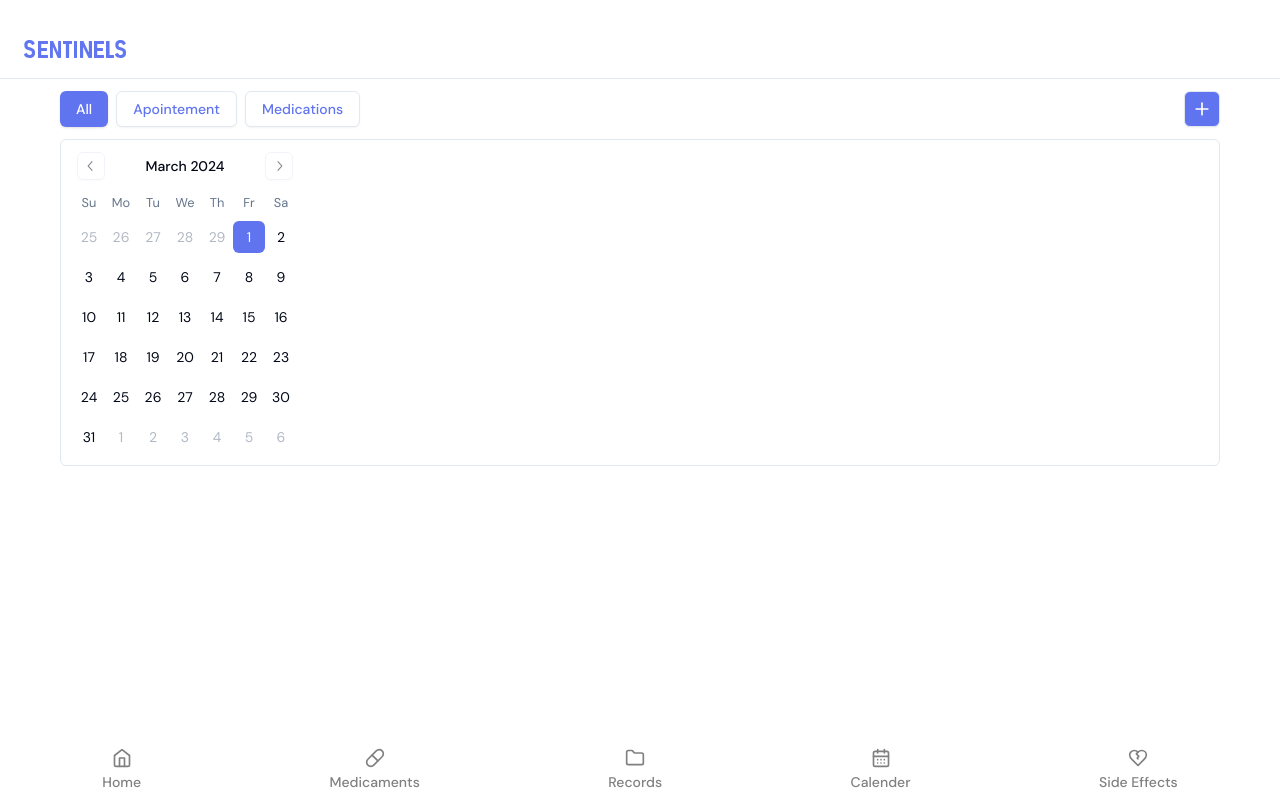
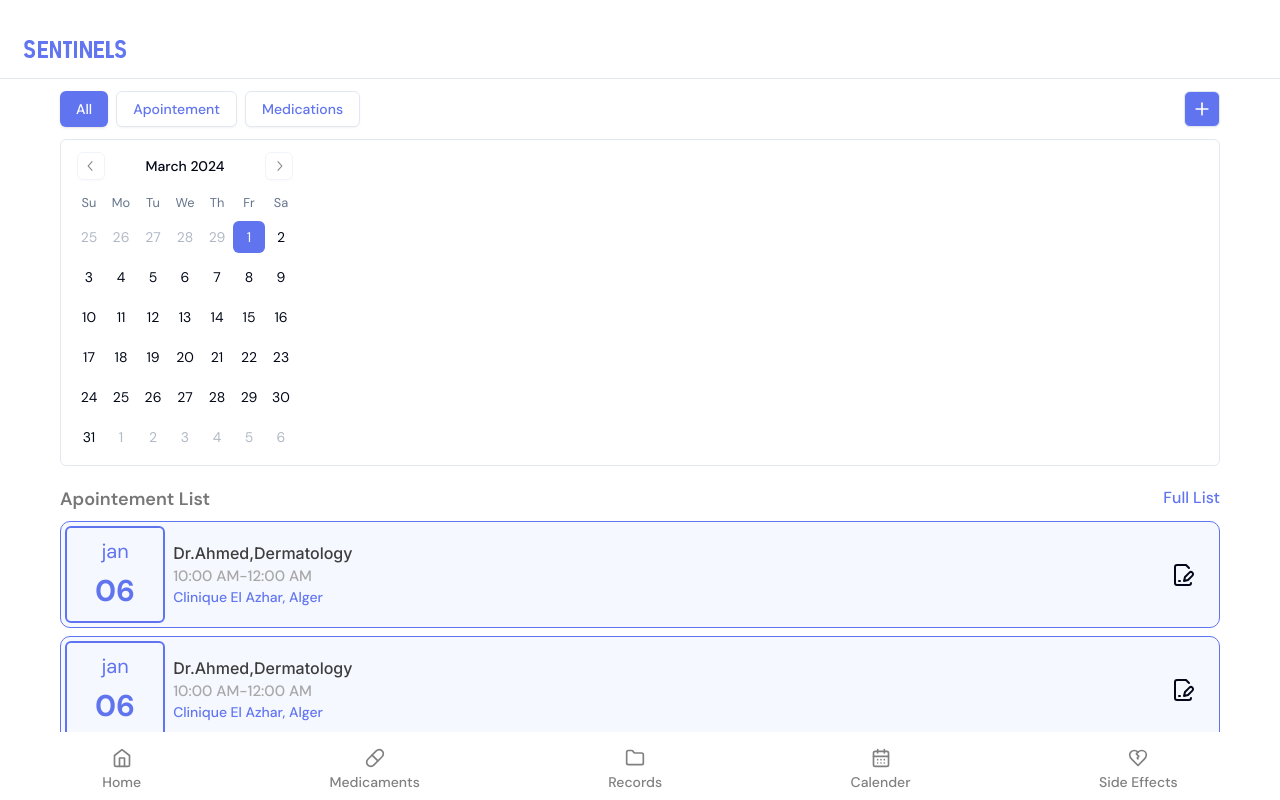
Before and after one commit to SofianeKhedim/sentinel, a React (Vite) app: page /calendar in a window 1280 px wide. Built offline with nearby package versions, Linux system fonts and the light colour scheme; no server answers.

Commit message:
pushing the apointemrnt page

```diff
--- a/src/components/ui/calendar.tsx
+++ b/src/components/ui/calendar.tsx
@@ -29,11 +29,11 @@ function Calendar({
         ),
         nav_button_previous: "absolute left-1",
         nav_button_next: "absolute right-1",
-        table: "w-full border-collapse space-y-1",
-        head_row: "flex",
+        table: "w-full justify-between border-collapse space-y-1",
+        head_row: "flex justify-between w-full",
         head_cell:
           "text-muted-foreground rounded-md w-8 font-normal text-[0.8rem]",
-        row: "flex w-full mt-2",
+        row: "flex w-full justify-between mt-2",
         cell: cn(
           "relative p-0 text-center text-sm focus-within:relative focus-within:z-20 [&:has([aria-selected])]:bg-accent [&:has([aria-selected].day-outside)]:bg-accent/50 [&:has([aria-selected].day-range-end)]:rounded-r-md",
           props.mode === "range"
--- /dev/null
+++ b/src/pages/Calender/components/Apointement.tsx
@@ -0,0 +1,20 @@
+import { FilePenLine } from "lucide-react"
+
+export default function Apointement() {
+  return (
+    <div className="bg-[#F6F8FF] font-Inter  border border-primary rounded-[10px] flex flex-row items-center justify-between  py-1 pl-1 pr-6">
+        <div className="flex flex-row gap-2 ">
+            <div className="flex text-center  gap-0.5 flex-col px-7 py-2 border-2 border-primary rounded-md">
+                <h3 className="text-[20px] font-[400] text-primary">jan</h3>
+                <h3 className="text-[30px] font-[700] text-primary">06</h3>
+            </div>
+            <div className="flex flex-col justify-center">
+                <h2 className="text-[#3D3D3D] font-[500] text-[16px] font-Inter">Dr.Ahmed,Dermatology</h2>
+                <h4 className="text-[#A7A7A7] text-[15px] font-[500]">10:00 AM-12:00 AM</h4>
+                <p className="text-[#6276F0] font-[500] text-[14px]">Clinique El Azhar, Alger</p>
+            </div>
+        </div>
+        <FilePenLine size={24} />
+    </div>
+  )
+}
--- /dev/null
+++ b/src/pages/Calender/components/ApointementList.tsx
@@ -0,0 +1,24 @@
+import { Link } from "react-router-dom"
+ import Apointement from "./Apointement"
+ export default function ApointementList() {
+   return (
+     <div className="pt-5 font-Inter  ">
+        <div className="flex flex-row justify-between pb-2">
+            <h2 className="text-[18px] text-[#777] font-semibold">
+                Apointement List
+            </h2>
+            <Link to='/calendar' className="text-[16px] font-[500] text-primary"> Full List</Link>
+        </div>
+        <div className="flex flex-col gap-2 overflow-y-scroll h-[35vh] ">
+            <Apointement />
+            <Apointement />
+            <Apointement />
+            <Apointement />
+            <Apointement />
+            <Apointement />
+            <Apointement />
+
+        </div>
+     </div>
+   )
+ }
--- a/src/pages/Calender/index.tsx
+++ b/src/pages/Calender/index.tsx
@@ -1,11 +1,12 @@
 import Select from '@/pages/Calender/components/Select'
 import {CalendarDemo} from '@/pages/Calender/components/CalendarDemo'
+import ApointementList from '@/pages/Calender/components/ApointementList'
 function Calender() {
   return (
     <div className="px-5">
       <Select />
       <CalendarDemo />
-
+      <ApointementList />
     </div>
   )
 }
```
